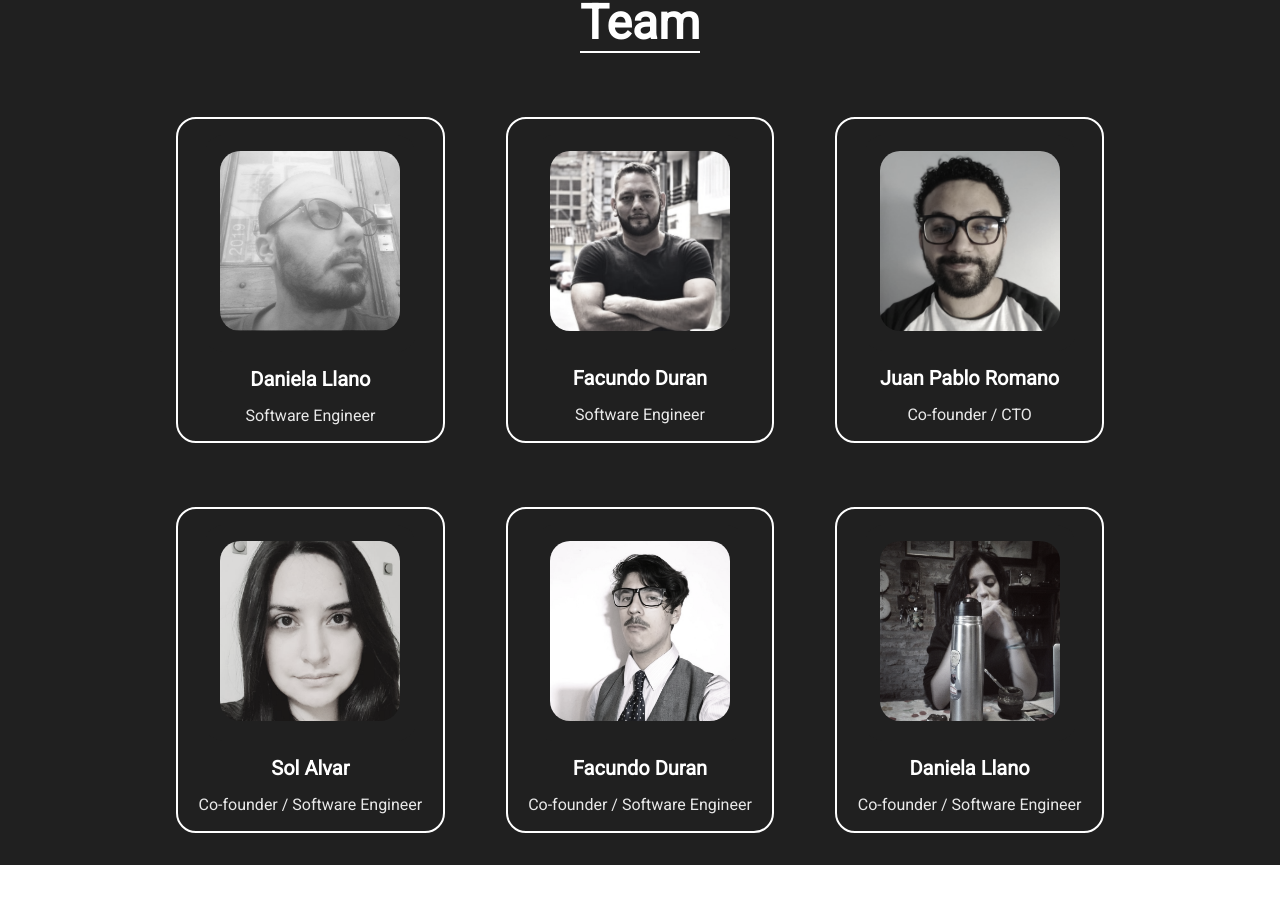
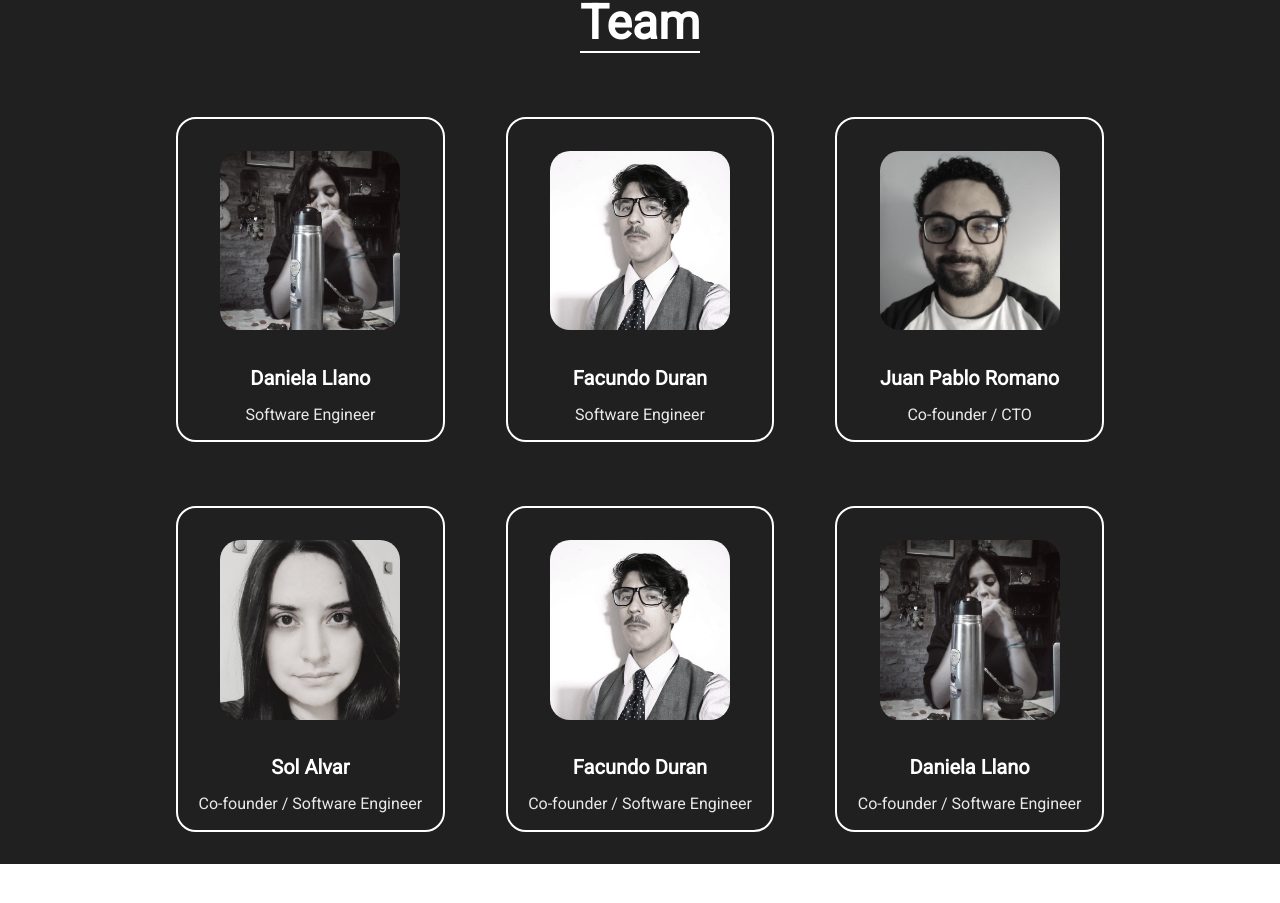
Before and after one commit to mlab-ar/site2022, a React (Create React App) app: page / in a window 1280 px wide. Shown: the part 4727-5630 px from the top of the page. Built offline with nearby package versions, Linux system fonts and the light colour scheme; a web font is replaced by a local one.

Commit message:
dark theme

```diff
--- a/src/components/sections/Team.js
+++ b/src/components/sections/Team.js
@@ -120,8 +120,8 @@ const Team = () => {
     <Section id="team">
       <Title>Team</Title>
       <Container>
-        <MemberComponent img={alejo} name="Daniela Llano" position="Software Engineer" />
-        <MemberComponent img={jfg} name="Facundo Duran" position="Software Engineer" />
+        <MemberComponent img={dani} name="Daniela Llano" position="Software Engineer" />
+        <MemberComponent img={facu} name="Facundo Duran" position="Software Engineer" />
         <MemberComponent img={jpr} name="Juan Pablo Romano" position="Co-founder / CTO" />
         <MemberComponent img={sol} name="Sol Alvar" position="Co-founder / Software Engineer" />
         <MemberComponent img={facu} name="Facundo Duran" position="Co-founder / Software Engineer" />
```
